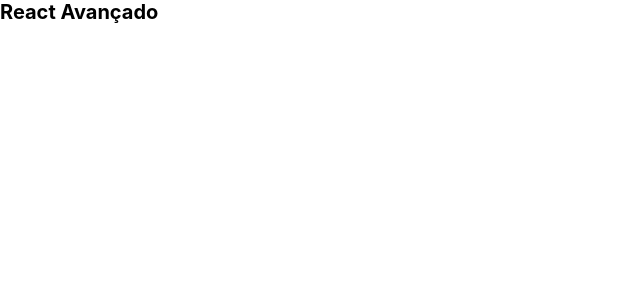
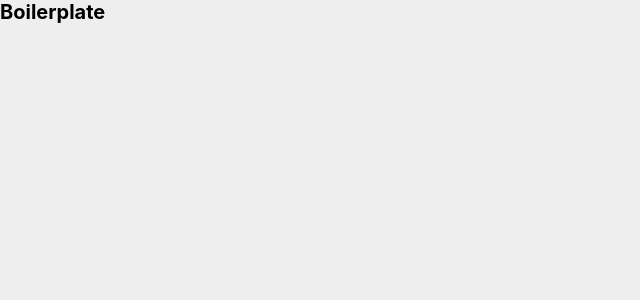
Before and after one commit to andresantiagohellmann/boilerplate-next-jest-styledcomponets, a Next.js app: page / in a window 1280 px wide. Shown: the top 300 px of the page, without its empty margins (0-640 px from the left). Built offline with nearby package versions, Linux system fonts and the light colour scheme.

Commit message:
feat: add first component and style

```diff
--- a/package.json
+++ b/package.json
@@ -41,6 +41,7 @@
     "eslint-plugin-react-hooks": "^4.2.0",
     "husky": "^5.1.3",
     "jest": "^26.6.3",
+    "jest-styled-components": "^7.0.3",
     "lint-staged": "^10.5.4",
     "prettier": "2.2.1",
     "typescript": "^4.2.2"
--- a/src/components/Main/index.tsx
+++ b/src/components/Main/index.tsx
@@ -1,7 +1,9 @@
+import * as S from './styles'
+
 const Main = () => (
-  <main>
-    <h1>React Avançado</h1>
-  </main>
+  <S.Wrapper>
+    <h1>Boilerplate</h1>
+  </S.Wrapper>
 )
 
 export default Main
--- /dev/null
+++ b/src/components/Main/styles.ts
@@ -0,0 +1,8 @@
+import styled from 'styled-components'
+
+export const Wrapper = styled.main`
+  width: 100%;
+  height: 100%;
+
+  background-color: #eeeeee;
+`
--- a/src/components/Main/test.tsx
+++ b/src/components/Main/test.tsx
@@ -7,7 +7,7 @@ describe('<Main />', () => {
     render(<Main />)
 
     expect(
-      screen.getByRole('heading', { name: /react avançado/i })
+      screen.getByRole('heading', { name: /boilerplate/i })
     ).toBeInTheDocument()
   })
 })
```
Also changed, not shown: 1 other file (tests, documents, lock files or other folders).
